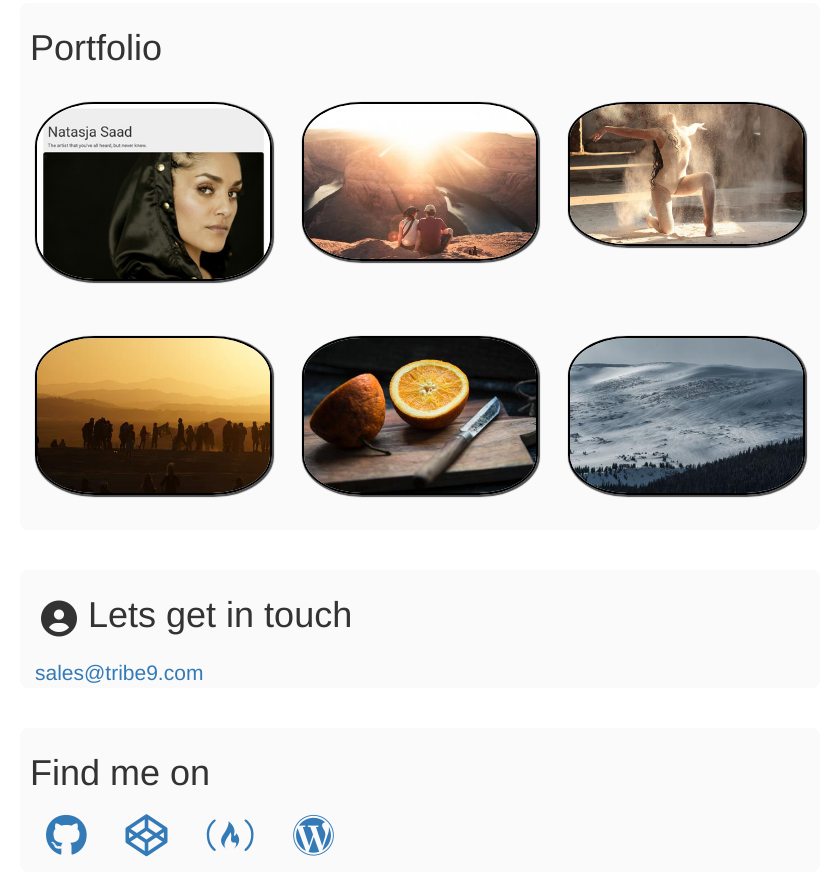
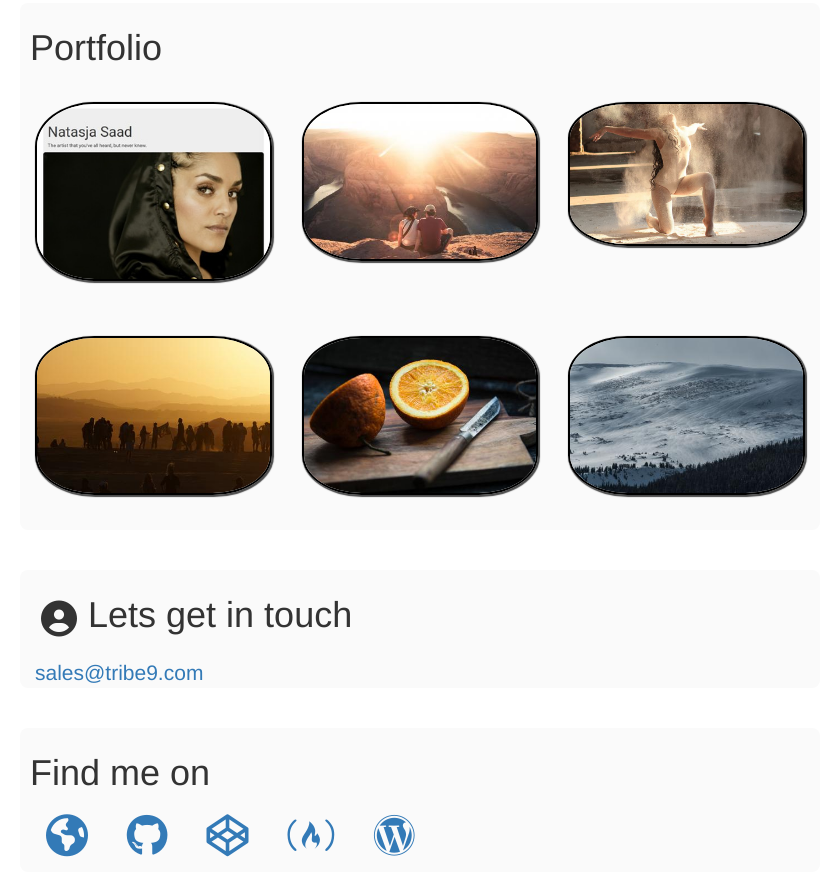
Before and after one commit to kizmat/fcc_prj_2_portfolio, a plain HTML site: page index.html in a window 1280 px wide. Shown: the part 551-1443 px from the top of the page, without its empty margins (220-1059 px from the left). Drawn offline with nearby package versions, Linux system fonts and the light colour scheme.

Commit message:
fix margin under navbar add tribe9.com link to contacts

```diff
--- a/index.html
+++ b/index.html
@@ -188,7 +188,8 @@ document.write("<a href='" + "mail" + "to:" + username + "@" + hostname + "'>" +
     <h1> Find me on</h1>
   </div>
     <ul class="list-inline">
-      <li>  <a href="http://github.com/kizmat/" target="_blank" class="social" class="social"><i class="fa fa-2x fa-github" aria-hidden="true"></i></a></li>
+      <li>  <a href="http://tribe9.com" target="_blank" class="social"><i class="fa fa-2x fa-globe" aria-hidden="true"></i></a></li>
+      <li>  <a href="http://github.com/kizmat/" target="_blank" class="social"><i class="fa fa-2x fa-github" aria-hidden="true"></i></a></li>
   <li><a href="http://codepen.io/kizmat" target="_blank" class="social"><i class="fa fa-2x fa-codepen" aria-hidden="true"></i></a></li>
   <li>  <a href="https://www.freecodecamp.com/kizmat" target="_blank" class="social"><i class="fa fa-2x fa-free-code-camp" aria-hidden="true"></i> </a></li>
   <li>  <a href="http://kizmet.tech" target="_blank" class="social"> <i class="fa fa-2x fa-wordpress" aria-hidden="false"></i></a></li>
```
